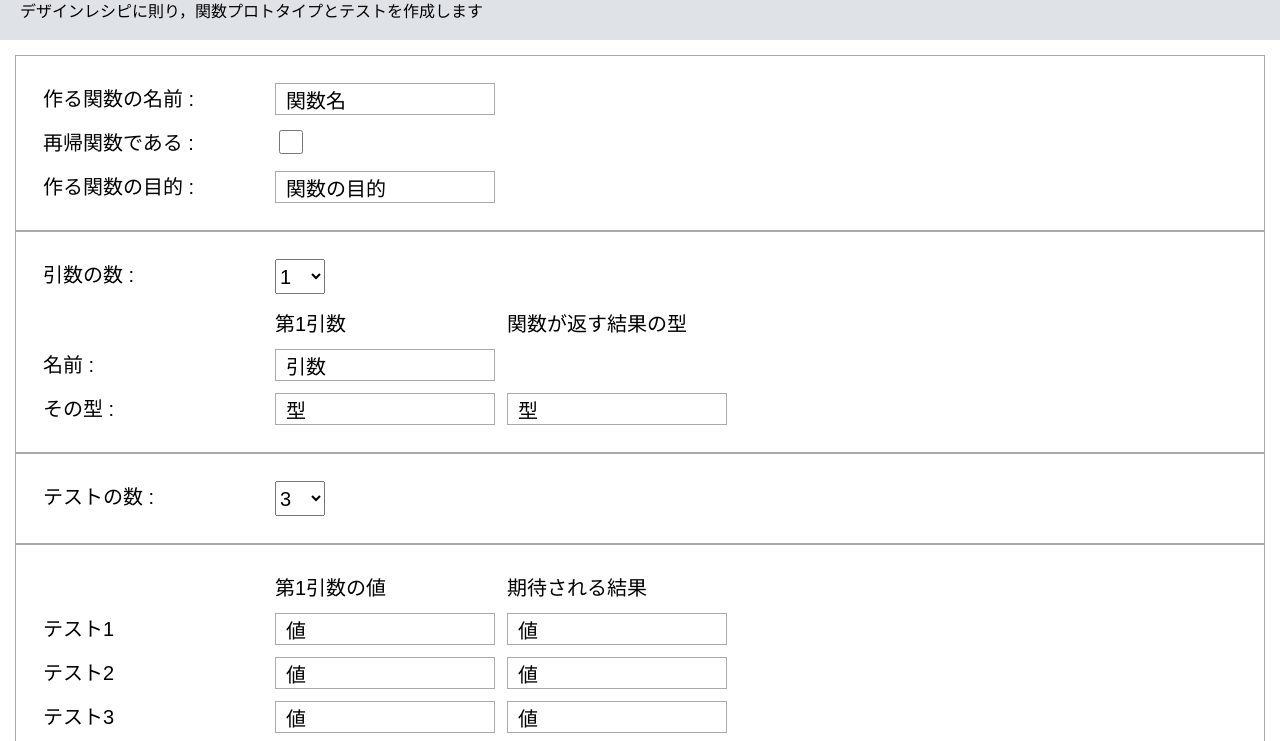
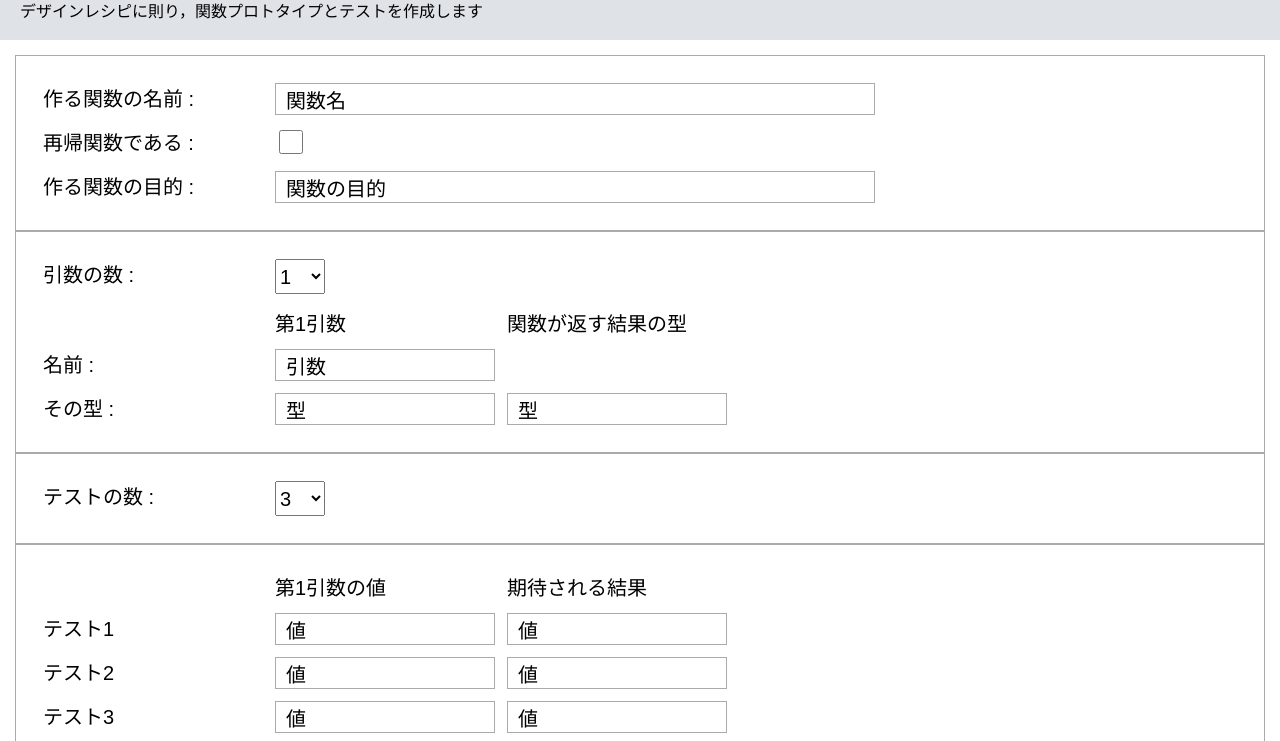
Before and after one commit to akimacho/design_recipe, a plain HTML site: page index.html in a window 1280 px wide. Shown: the part 59-800 px from the top of the page. Drawn offline with Linux system fonts and the light colour scheme.

Commit message:
input css fixed

```diff
--- a/style.css
+++ b/style.css
@@ -57,6 +57,19 @@ body {
 
 .content td {
     width: 220px
+}
+
+#name_of_func {
+	width: 600px;
+}
+
+#name_of_func {
+	width: 600px;
+}
+
+#obj_of_func {
+	width: 100%;
+	box-sizing: border-box;
 }
 
 .content input[type="text"], textarea {
```
